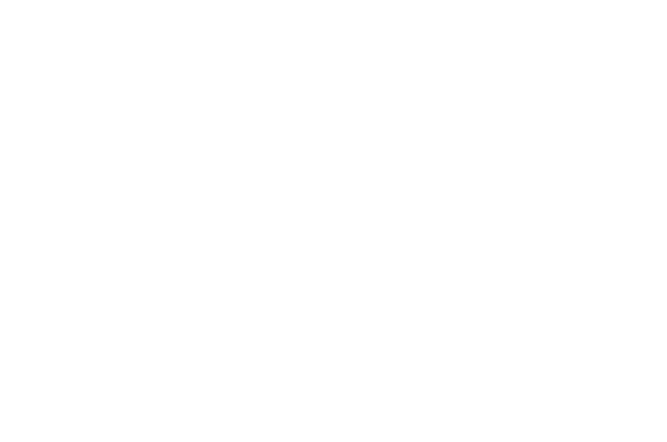
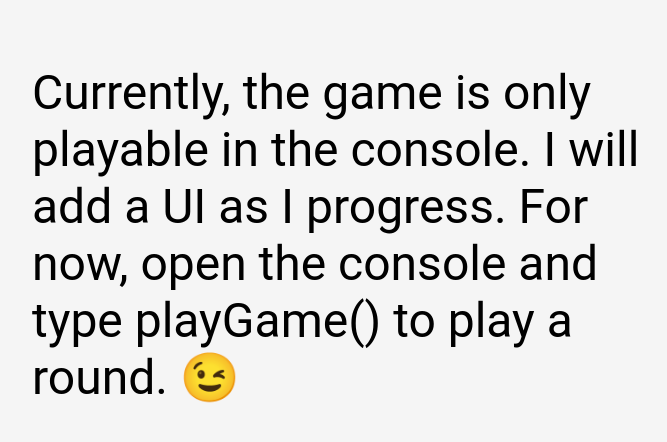
Before and after one commit to SelormDev/rock-paper-scissors, a plain HTML site: page index.html in a window 1280 px wide. Shown: the whole page, without its empty margins (288-955 px from the left). Drawn offline with Linux system fonts and the light colour scheme.

Commit message:
Gave more description

```diff
--- a/index.html
+++ b/index.html
@@ -4,8 +4,14 @@
     <meta charset="UTF-8" />
     <meta name="viewport" content="width=device-width, initial-scale=1.0" />
     <title>Rock Paper Scissors</title>
+    <link rel="stylesheet" href="style.css" />
   </head>
   <body>
+    <p>
+      Currently, the game is only playable in the console. I will add a UI as I
+      progress. For now, open the console and type playGame() to play a round.
+      😉
+    </p>
     <script src="./app.js"></script>
   </body>
 </html>
--- /dev/null
+++ b/style.css
@@ -0,0 +1,19 @@
+* {
+  margin: 0;
+  padding: 0;
+  box-sizing: border-box;
+}
+
+body {
+  font-family: "Roboto", sans-serif;
+  background-color: #f5f5f5;
+  display: flex;
+  justify-content: center;
+  align-items: center;
+}
+
+p {
+  width: 50%;
+  font-size: 3rem;
+  margin: 4rem auto;
+}
```
Also changed, not shown: 1 other file.
